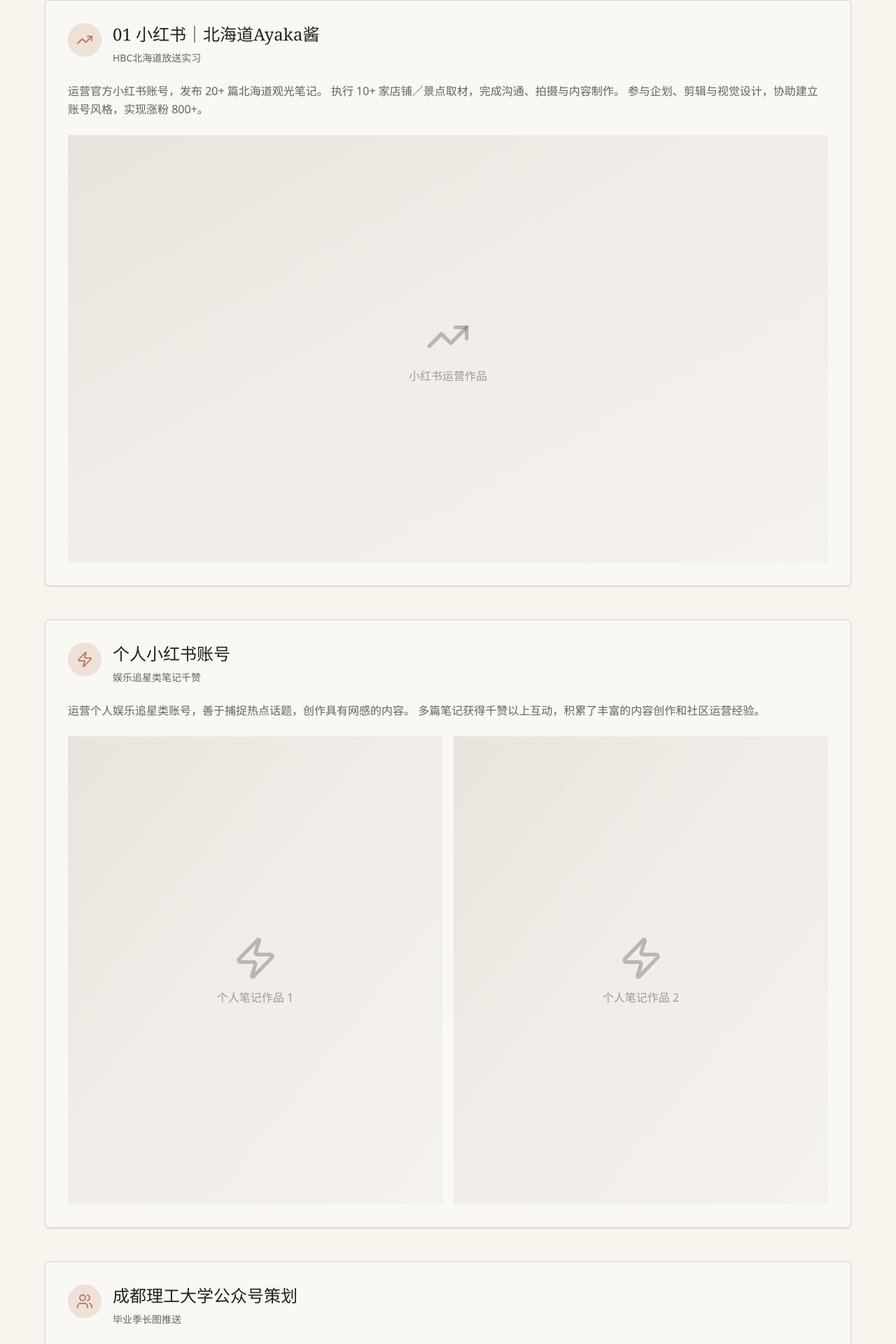
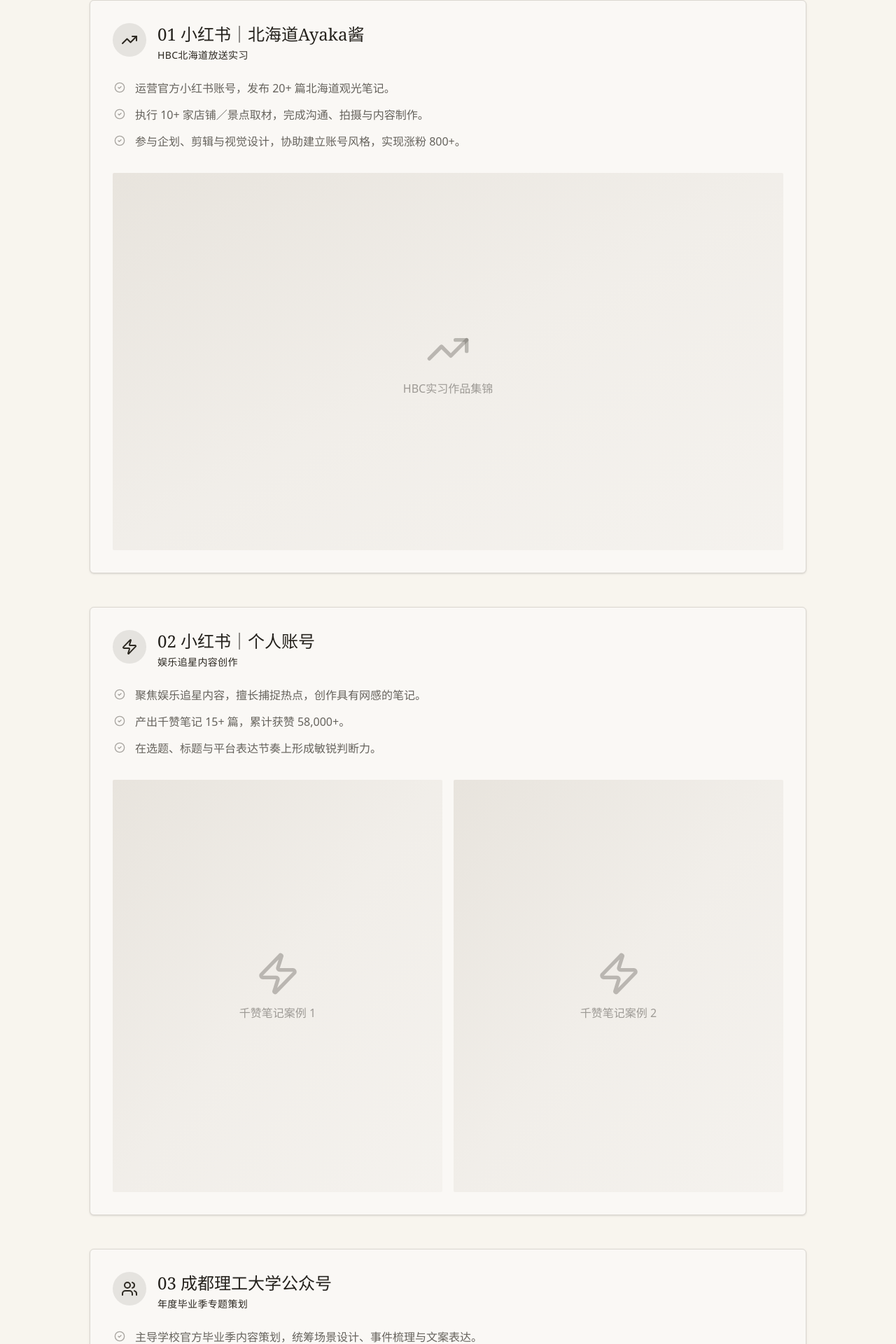
Before and after one commit to Mia1017/v0mia, a Next.js app: page /v0-designer-brand-tk/operation in a window 1280 px wide. Shown: the part 369-2289 px from the top of the page at 70% size. Built offline with nearby package versions, Linux system fonts and the light colour scheme.

Commit message:
Update page.tsx

```diff
--- a/app/operation/page.tsx
+++ b/app/operation/page.tsx
@@ -1,11 +1,13 @@
+"use client"
+
 import { Navigation } from "@/components/navigation"
 import { Footer } from "@/components/footer"
-import { ExternalLink, TrendingUp, Users, Zap } from "lucide-react"
+import { TrendingUp, Users, Zap, CheckCircle2 } from "lucide-react"
 import { ImagePlaceholder } from "@/components/image-placeholder"
 
 export default function OperationPage() {
   return (
-    <div className="min-h-screen">
+    <div className="min-h-screen bg-background">
       <Navigation />
 
       {/* Hero */}
@@ -15,91 +17,119 @@ export default function OperationPage() {
             账号运营
           </h1>
           <p className="text-lg text-muted-foreground max-w-2xl mx-auto leading-relaxed">
-            爆款内容 · 网感热点 · 冲浪达人
+            爆款内容 · 网感热点 · 视觉叙事
           </p>
         </div>
       </section>
 
       {/* Experience Cards */}
       <section className="py-16 px-4 sm:px-6 lg:px-8">
-        <div className="max-w-6xl mx-auto space-y-12">
+        <div className="max-w-5xl mx-auto space-y-12">
 
-          {/* 小红书实习 */}
-          <div className="bg-card rounded-xl p-8 shadow-sm border border-border">
+          {/* 01 小红书｜北海道Ayaka酱 */}
+          <div className="bg-card rounded-xl p-8 shadow-sm border border-border group hover:shadow-md transition-shadow">
             <div className="flex items-start gap-4 mb-6">
-              <div className="w-12 h-12 rounded-full bg-accent/20 flex items-center justify-center shrink-0">
-                <TrendingUp className="w-6 h-6 text-accent" />
+              <div className="w-12 h-12 rounded-full bg-primary/10 flex items-center justify-center shrink-0">
+                <TrendingUp className="w-6 h-6 text-primary" />
               </div>
               <div>
-                <h2 className="font-serif text-2xl font-light text-foreground mb-2">
+                <h2 className="font-serif text-2xl font-light text-foreground mb-1">
                   01 小红书｜北海道Ayaka酱
                 </h2>
-                <p className="text-sm text-muted-foreground">HBC北海道放送实习</p>
+                <p className="text-sm text-primary font-medium tracking-wide">HBC北海道放送实习</p>
               </div>
             </div>
-            <p className="text-muted-foreground leading-relaxed mb-6">
-              运营官方小红书账号，发布 20+ 篇北海道观光笔记。
-              执行 10+ 家店铺／景点取材，完成沟通、拍摄与内容制作。
-              参与企划、剪辑与视觉设计，协助建立账号风格，实现涨粉 800+。
-            </p>
+
+            {/* 提行效果实现：使用 ul 列表 */}
+            <ul className="space-y-3 mb-8">
+              <li className="flex items-start gap-3 text-muted-foreground leading-relaxed">
+                <CheckCircle2 className="w-5 h-4 text-primary/40 mt-1 shrink-0" />
+                <span>运营官方小红书账号，发布 20+ 篇北海道观光笔记。</span>
+              </li>
+              <li className="flex items-start gap-3 text-muted-foreground leading-relaxed">
+                <CheckCircle2 className="w-5 h-4 text-primary/40 mt-1 shrink-0" />
+                <span>执行 10+ 家店铺／景点取材，完成沟通、拍摄与内容制作。</span>
+              </li>
+              <li className="flex items-start gap-3 text-muted-foreground leading-relaxed">
+                <CheckCircle2 className="w-5 h-4 text-primary/40 mt-1 shrink-0" />
+                <span>参与企划、剪辑与视觉设计，协助建立账号风格，实现涨粉 800+。</span>
+              </li>
+            </ul>
+
             <ImagePlaceholder
               icon={TrendingUp}
-              text="小红书运营作品"
+              text="HBC实习作品集锦"
               aspectRatio="aspect-video"
             />
           </div>
 
-          {/* 个人账号 */}
-          <div className="bg-card rounded-xl p-8 shadow-sm border border-border">
+          {/* 02 小红书｜个人账号 */}
+          <div className="bg-card rounded-xl p-8 shadow-sm border border-border group hover:shadow-md transition-shadow">
             <div className="flex items-start gap-4 mb-6">
-              <div className="w-12 h-12 rounded-full bg-accent/20 flex items-center justify-center shrink-0">
-                <Zap className="w-6 h-6 text-accent" />
+              <div className="w-12 h-12 rounded-full bg-primary/10 flex items-center justify-center shrink-0">
+                <Zap className="w-6 h-6 text-primary" />
               </div>
               <div>
-                <h2 className="font-serif text-2xl font-light text-foreground mb-2">
-                  个人小红书账号
+                <h2 className="font-serif text-2xl font-light text-foreground mb-1">
+                  02 小红书｜个人账号
                 </h2>
-                <p className="text-sm text-muted-foreground">娱乐追星类笔记千赞</p>
+                <p className="text-sm text-primary font-medium tracking-wide">娱乐追星内容创作</p>
               </div>
             </div>
-            <p className="text-muted-foreground leading-relaxed mb-6">
-              运营个人娱乐追星类账号，善于捕捉热点话题，创作具有网感的内容。
-              多篇笔记获得千赞以上互动，积累了丰富的内容创作和社区运营经验。
-            </p>
+
+            <ul className="space-y-3 mb-8">
+              <li className="flex items-start gap-3 text-muted-foreground leading-relaxed">
+                <CheckCircle2 className="w-5 h-4 text-primary/40 mt-1 shrink-0" />
+                <span>聚焦娱乐追星内容，擅长捕捉热点，创作具有网感的笔记。</span>
+              </li>
+              <li className="flex items-start gap-3 text-muted-foreground leading-relaxed">
+                <CheckCircle2 className="w-5 h-4 text-primary/40 mt-1 shrink-0" />
+                <span>产出千赞笔记 15+ 篇，累计获赞 58,000+。</span>
+              </li>
+              <li className="flex items-start gap-3 text-muted-foreground leading-relaxed">
+                <CheckCircle2 className="w-5 h-4 text-primary/40 mt-1 shrink-0" />
+                <span>在选题、标题与平台表达节奏上形成敏锐判断力。</span>
+              </li>
+            </ul>
+
             <div className="grid grid-cols-1 md:grid-cols-2 gap-4">
-              <ImagePlaceholder
-                icon={Zap}
-                text="个人笔记作品 1"
-                aspectRatio="aspect-[4/5]"
-              />
-              <ImagePlaceholder
-                icon={Zap}
-                text="个人笔记作品 2"
-                aspectRatio="aspect-[4/5]"
-              />
+              <ImagePlaceholder icon={Zap} text="千赞笔记案例 1" aspectRatio="aspect-[4/5]" />
+              <ImagePlaceholder icon={Zap} text="千赞笔记案例 2" aspectRatio="aspect-[4/5]" />
             </div>
           </div>
 
-          {/* 公众号策划 */}
-          <div className="bg-card rounded-xl p-8 shadow-sm border border-border">
+          {/* 03 成都理工大学公众号 */}
+          <div className="bg-card rounded-xl p-8 shadow-sm border border-border group hover:shadow-md transition-shadow">
             <div className="flex items-start gap-4 mb-6">
-              <div className="w-12 h-12 rounded-full bg-accent/20 flex items-center justify-center shrink-0">
-                <Users className="w-6 h-6 text-accent" />
+              <div className="w-12 h-12 rounded-full bg-primary/10 flex items-center justify-center shrink-0">
+                <Users className="w-6 h-6 text-primary" />
               </div>
               <div>
-                <h2 className="font-serif text-2xl font-light text-foreground mb-2">
-                  成都理工大学公众号策划
+                <h2 className="font-serif text-2xl font-light text-foreground mb-1">
+                  03 成都理工大学公众号
                 </h2>
-                <p className="text-sm text-muted-foreground">毕业季长图推送</p>
+                <p className="text-sm text-primary font-medium tracking-wide">年度毕业季专题策划</p>
               </div>
             </div>
-            <p className="text-muted-foreground leading-relaxed mb-6">
-              参与成都理工大学官方公众号内容策划，负责毕业季专题长图推送的创意策划与设计执行。
-              作品获得校内师生广泛好评与转发。
-            </p>
+
+            <ul className="space-y-3 mb-8">
+              <li className="flex items-start gap-3 text-muted-foreground leading-relaxed">
+                <CheckCircle2 className="w-5 h-4 text-primary/40 mt-1 shrink-0" />
+                <span>主导学校官方毕业季内容策划，统筹场景设计、事件梳理与文案表达。</span>
+              </li>
+              <li className="flex items-start gap-3 text-muted-foreground leading-relaxed">
+                <CheckCircle2 className="w-5 h-4 text-primary/40 mt-1 shrink-0" />
+                <span>完成 31 个场景设计、24 个事件回顾，并打磨 60+ 轮细节。</span>
+              </li>
+              <li className="flex items-start gap-3 text-muted-foreground leading-relaxed">
+                <CheckCircle2 className="w-5 h-4 text-primary/40 mt-1 shrink-0" />
+                <span>最终阅读量达 1.6 万+，成为历届毕业季中热度最高的作品。</span>
+              </li>
+            </ul>
+
             <ImagePlaceholder
               icon={Users}
-              text="毕业季长图推送"
+              text="毕业季专题长图呈现"
               aspectRatio="aspect-[16/9]"
             />
           </div>
@@ -110,15 +140,13 @@ export default function OperationPage() {
       {/* Skills */}
       <section className="py-16 px-4 sm:px-6 lg:px-8 bg-muted/30">
         <div className="max-w-4xl mx-auto text-center">
-          <h2 className="font-serif text-3xl font-light text-foreground mb-8">运营技能</h2>
+          <h2 className="font-serif text-3xl font-light text-foreground mb-8">运营核心能力</h2>
           <div className="flex flex-wrap justify-center gap-3">
-            <span className="px-4 py-2 bg-background text-foreground rounded-full text-sm border border-border">内容策划</span>
-            <span className="px-4 py-2 bg-background text-foreground rounded-full text-sm border border-border">数据分析</span>
-            <span className="px-4 py-2 bg-background text-foreground rounded-full text-sm border border-border">热点追踪</span>
-            <span className="px-4 py-2 bg-background text-foreground rounded-full text-sm border border-border">用户运营</span>
-            <span className="px-4 py-2 bg-background text-foreground rounded-full text-sm border border-border">社群管理</span>
-            <span className="px-4 py-2 bg-background text-foreground rounded-full text-sm border border-border">小红书</span>
-            <span className="px-4 py-2 bg-background text-foreground rounded-full text-sm border border-border">微信公众号</span>
+            {["内容策划", "爆款拆解", "热点追踪", "视觉审美", "数据洞察", "小红书运营", "全案统筹"].map(skill => (
+              <span key={skill} className="px-5 py-2 bg-background text-foreground rounded-full text-sm border border-border shadow-sm">
+                {skill}
+              </span>
+            ))}
           </div>
         </div>
       </section>
```
